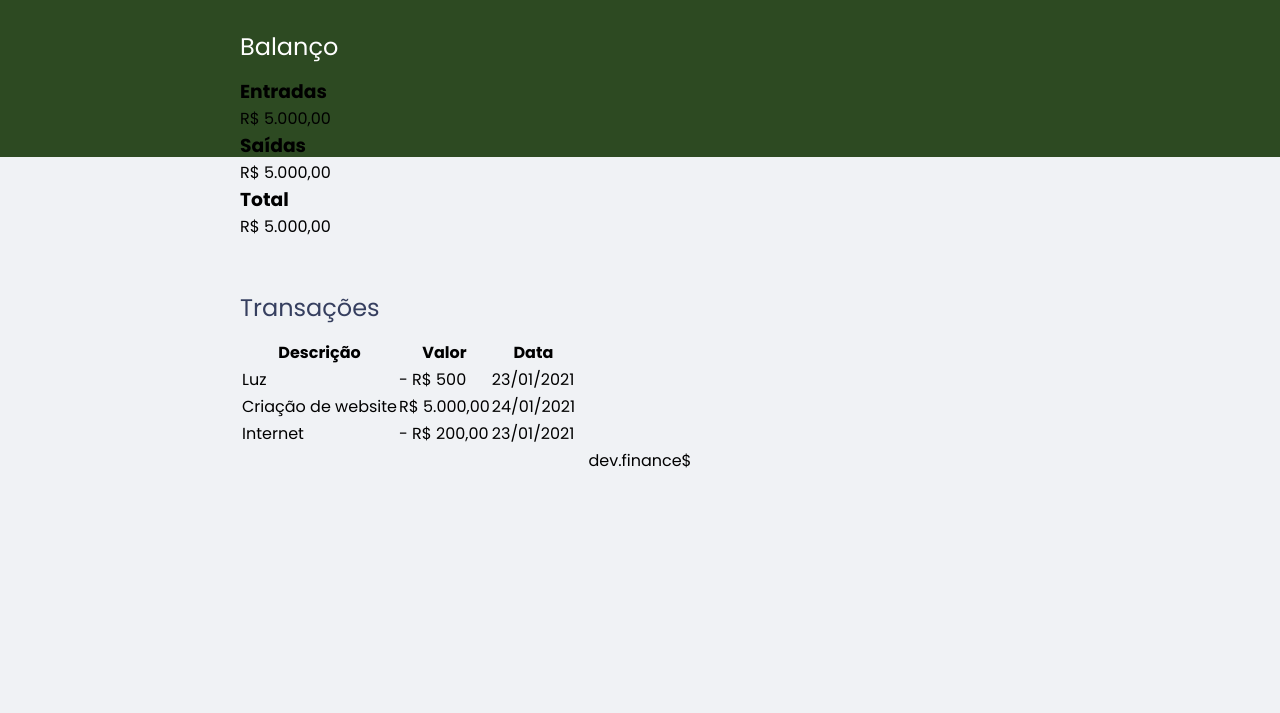
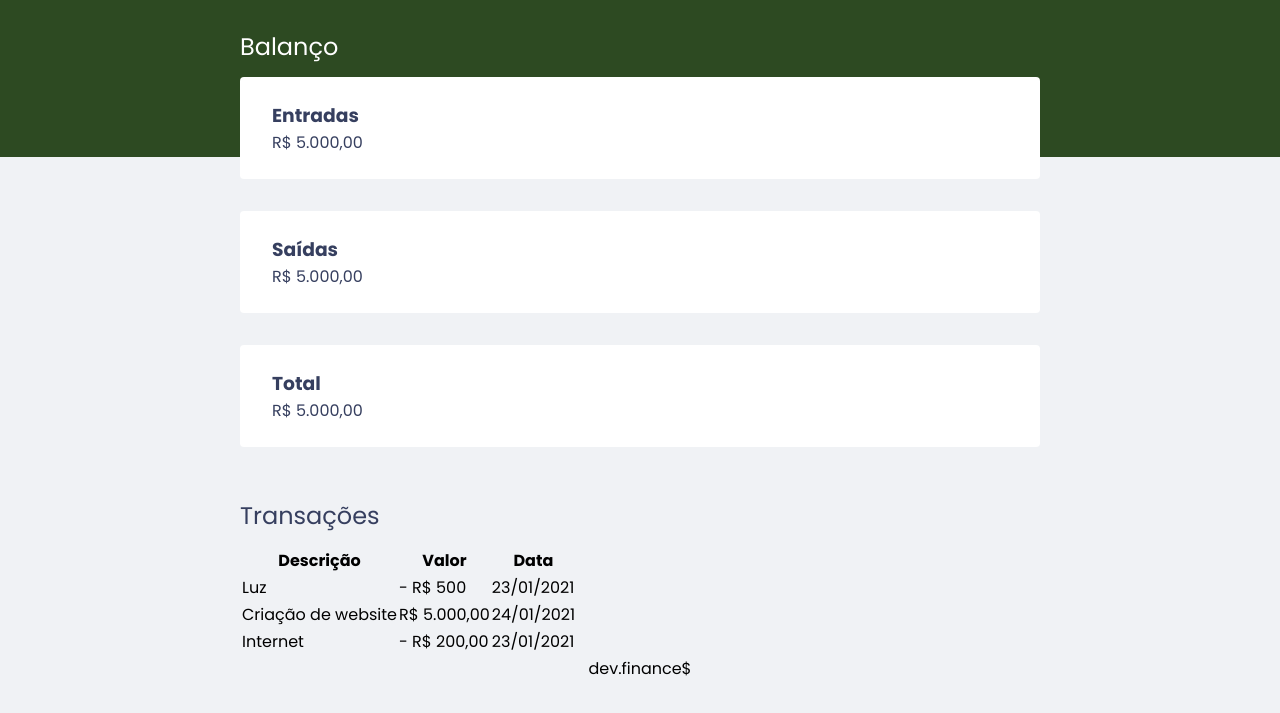
Before and after one commit to rnatu/maratona-discover, a plain HTML site: page index.html in a window 1280 px wide. Shown: the part 83-796 px from the top of the page. Drawn offline with Linux system fonts and the light colour scheme.

Commit message:
CSS - Card

```diff
--- a/style.css
+++ b/style.css
@@ -1,8 +1,11 @@
-/* universal ======================= */
 :root {
-  --white-text-color: #fff;
+  --white: #fff;
+  --dark-blue: #363f5f;
+  --dark-green: #2D4A22;
+  --ice-white: #f0f2f5;
 }
 
+/* universal ======================= */
 * {
   margin: 0;
   padding: 0;
@@ -10,7 +13,7 @@
 }
 
 body {
-  background: #f0f2f5;
+  background: var(--ice-white);
   font-family: 'Poppins', sans-serif;
 }
 
@@ -18,19 +21,19 @@ h2 {
   margin-bottom: 0.8rem;
   font-weight: 400;
   margin-top: 3.2rem;
-  color: #363f5f;
+  color: var(--dark-blue);
 }
 
 
 /* header ======================= */
 header {
-  background:  #2D4A22;
+  background: var(--dark-green);
   padding: 2rem 0 10rem;
   text-align: center;
 }
 
 #logo {
-  color: var(--white-text-color);
+  color: var(--white);
   font-weight: 100;
 }
 
@@ -45,12 +48,21 @@ header {
 
 /* balance ======================= */
 #balance h2 {
-  color: var(--white-text-color);
+  color: var(--white);
   margin-top: 0;
 }
 
 
-/* transactions ======================= */
+/* cards ======================= */
+.card {
+  background: var(--white);
+  padding: 1.5rem 2rem;
+  border-radius: .25rem;
+
+  margin-bottom: 2rem;
+
+  color: var(--dark-blue);
+}
 
 
 
```
